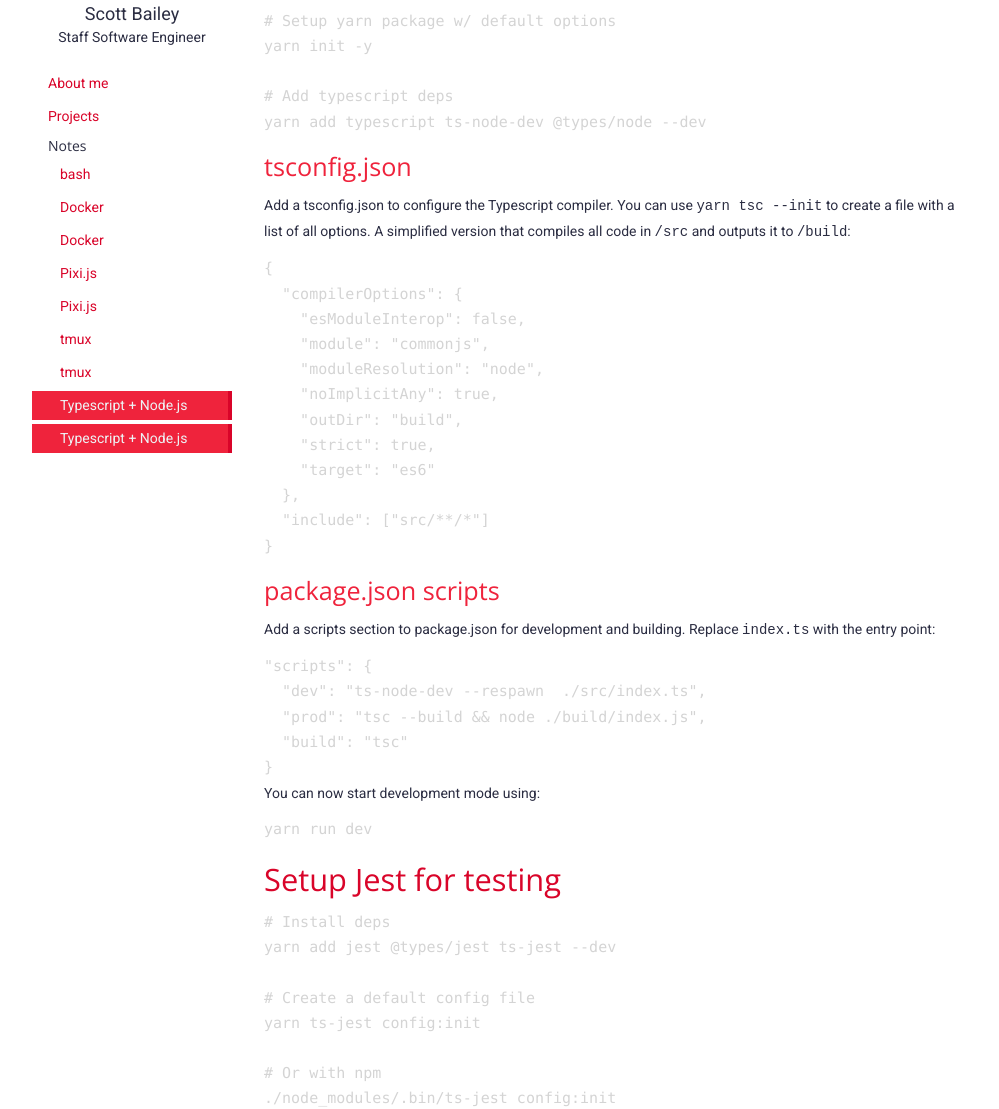
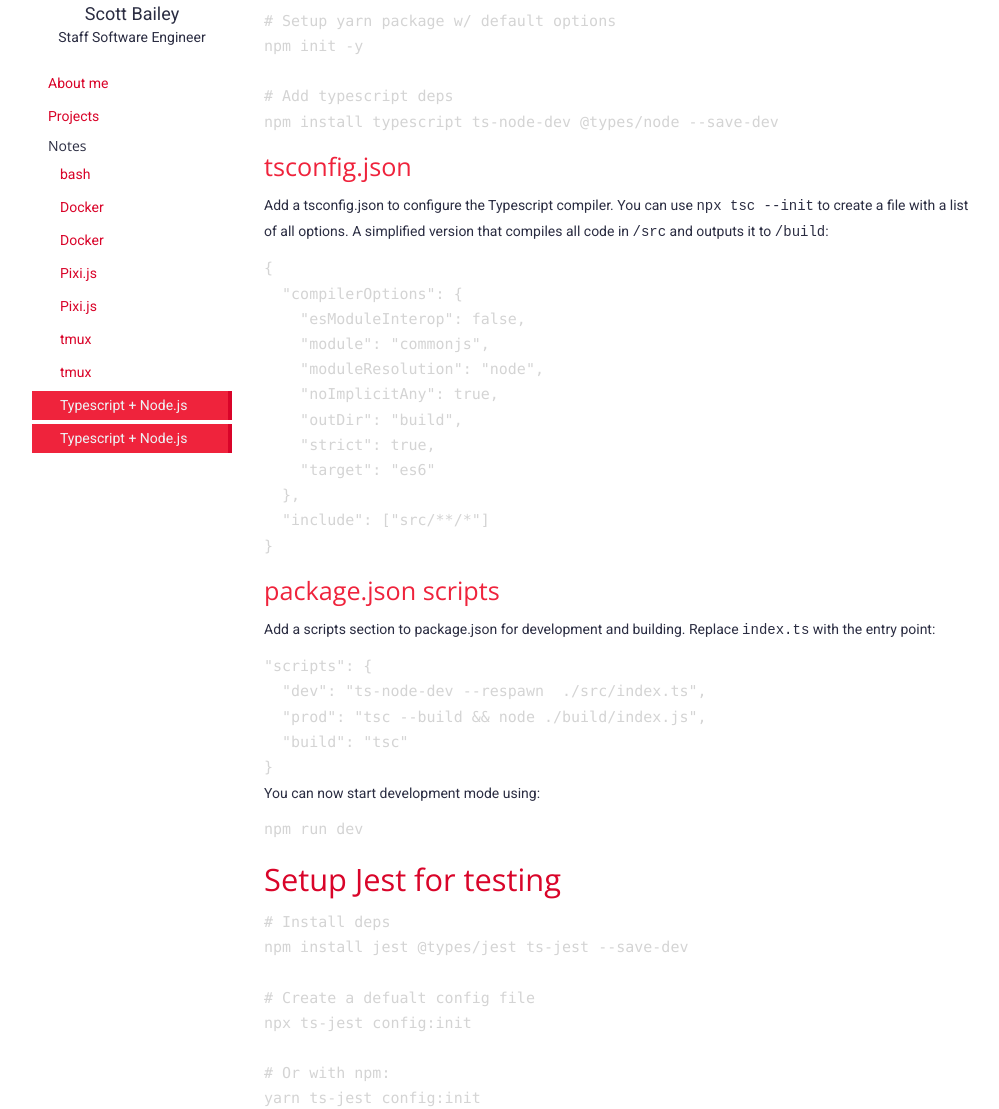
Before and after one commit to zeddic/zeddic.com, a Gatsby site in the folder www/: page /notes/typescript_nodejs/ in a window 1280 px wide. Shown: the part 200-1309 px from the top of the page, without its empty margins (106-1105 px from the left). Built offline with nearby package versions, Linux system fonts and the light colour scheme; Gatsby itself is replaced by a stand-in of ours; some packages are replaced by stand-ins of ours; code samples lack their colours.

Commit message:
Updated to use npm

````diff
--- a/www/src/markdown/notes/typescript_nodejs.md
+++ b/www/src/markdown/notes/typescript_nodejs.md
@@ -10,14 +10,14 @@ live development reloading with [ts-node-dev](https://github.com/whitecolor/ts-n
 # Setup Typescript
 ```shell
 # Setup yarn package w/ default options
-yarn init -y
+npm init -y
 
 # Add typescript deps
-yarn add typescript ts-node-dev @types/node --dev
+npm install typescript ts-node-dev @types/node --save-dev
 ```
 
 ## tsconfig.json
-Add a tsconfig.json to configure the Typescript compiler. You can use `yarn tsc --init` to create a file with a list of all options. A simplified version that compiles all code in `/src` and outputs it to `/build`:
+Add a tsconfig.json to configure the Typescript compiler. You can use `npx tsc --init` to create a file with a list of all options. A simplified version that compiles all code in `/src` and outputs it to `/build`:
 
 ```json
 {
@@ -48,19 +48,19 @@ Add a scripts section to package.json for development and building. Replace `ind
 You can now start development mode using:
 
 ```shell
-yarn run dev
+npm run dev
 ```
 
 # Setup Jest for testing
 ```shell
 # Install deps
-yarn add jest @types/jest ts-jest --dev
+npm install jest @types/jest ts-jest --save-dev
 
-# Create a default config file
+# Create a defualt config file
+npx ts-jest config:init
+
+# Or with npm:
 yarn ts-jest config:init
-
-# Or with npm
-./node_modules/.bin/ts-jest config:init
 ```
 
 Add new scripts to `package.json` to run tests in watch mode or in
@@ -73,7 +73,7 @@ debug mode.
 }
 ```
 
-Create a sample test in src. By default jest will look for files
+Create a sample test in `src/`. By default jest will look for files
 ending in `.spec.ts` or `.test.ts`, though this can be customized.
 
 An example test:
````
